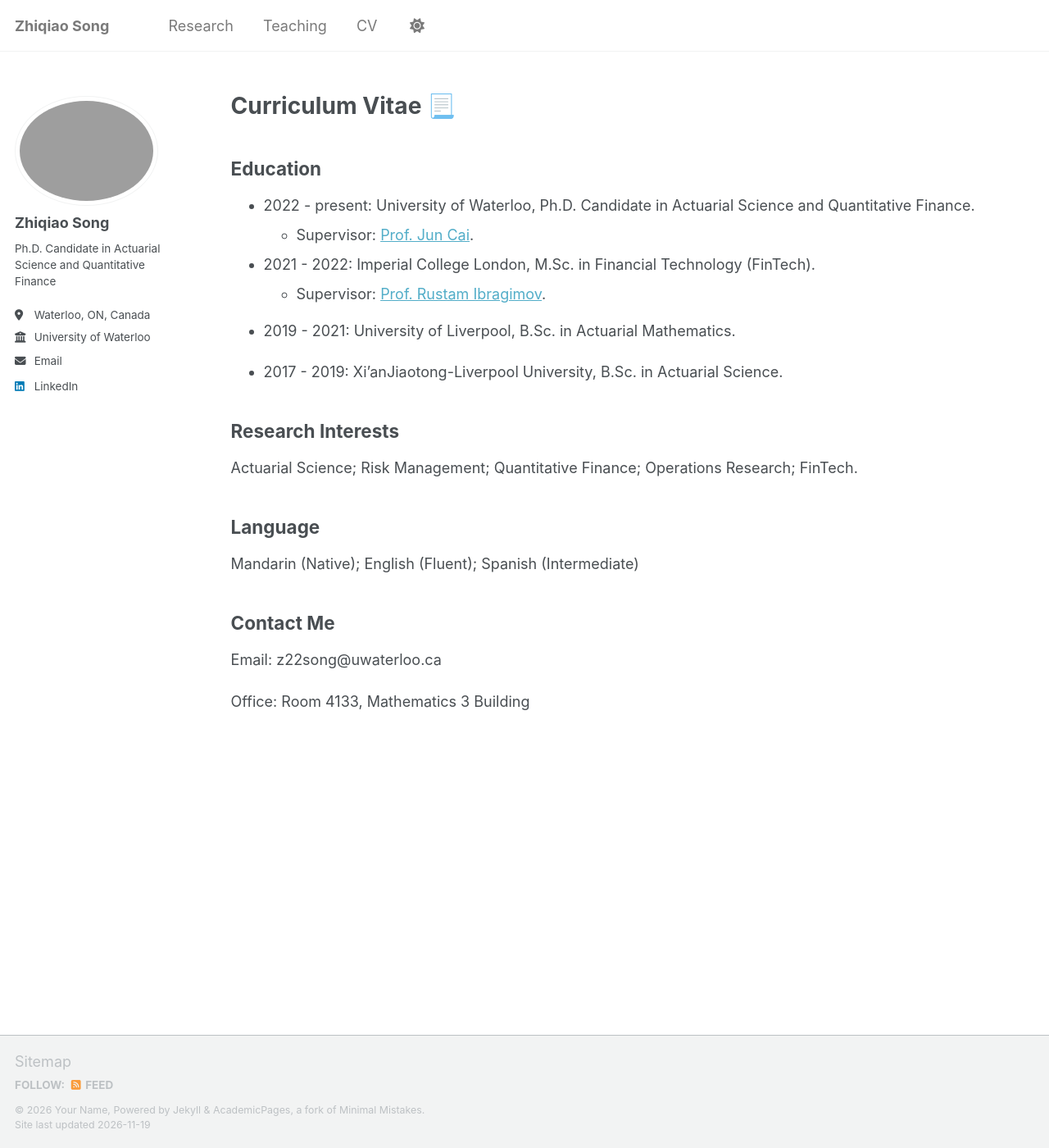
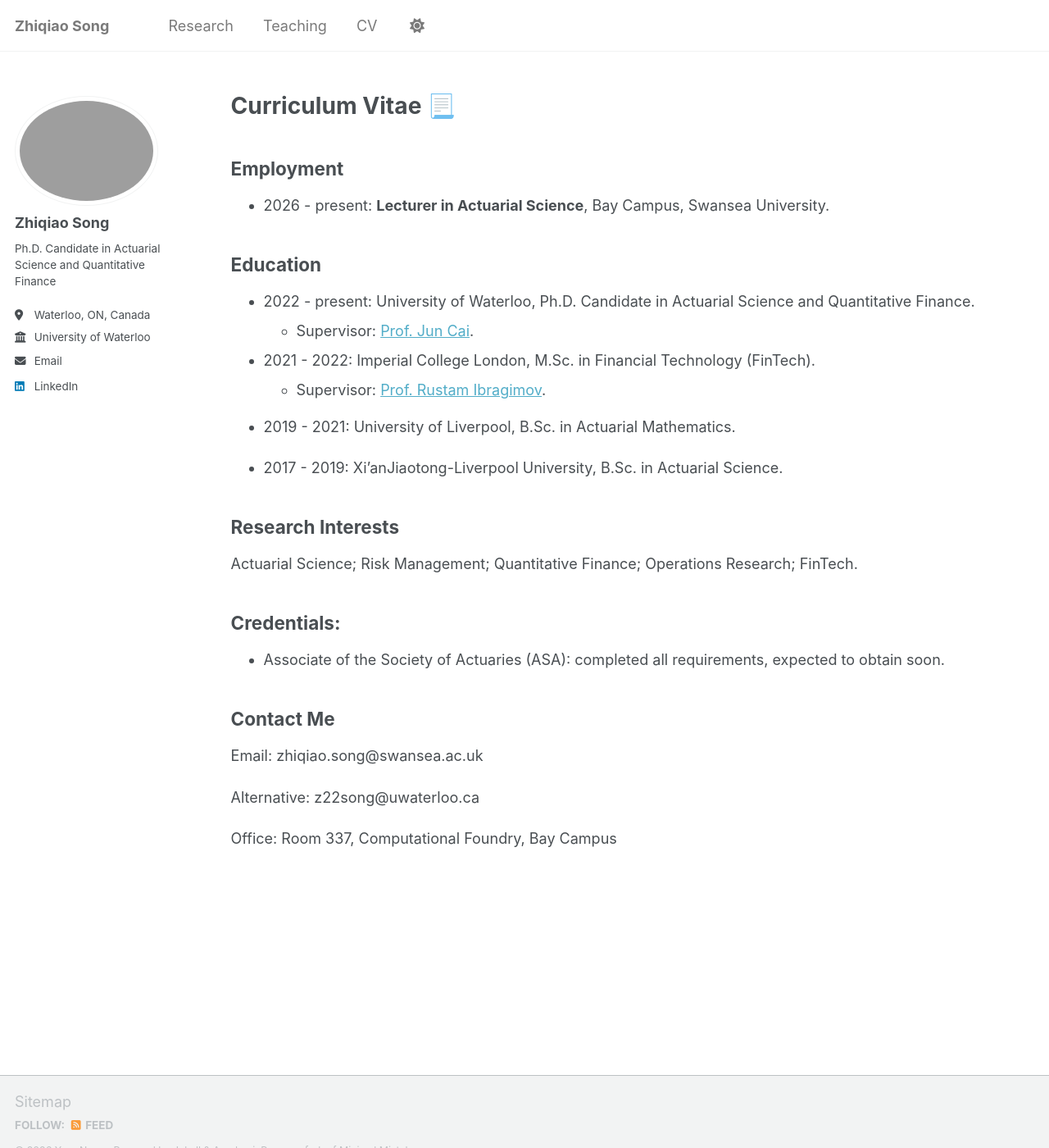
Before and after one commit to ZhiqiaoSong/zhiqiaosong.github.io, a Jekyll site: the page built from _pages/cv.md, in a window 1280 px wide and 1400 px high. Shown: the whole window at 82% size. Built offline with Jekyll 4.4.1, drawn with Linux system fonts in a browser that asks for light colours; a script that is not in the unit is left out.

Commit message:
Update cv.md

```diff
--- a/_pages/cv.md
+++ b/_pages/cv.md
@@ -9,6 +9,9 @@ author_profile: true
 
 Curriculum Vitae 📃
 ======
+
+## Employment
+* 2026 - present: **Lecturer in Actuarial Science**, Bay Campus, Swansea University.
 
 ## Education
 
@@ -26,10 +29,13 @@ Curriculum Vitae 📃
 
 Actuarial Science; Risk Management; Quantitative Finance; Operations Research; FinTech.
 
-## Language
-Mandarin (Native); English (Fluent); Spanish (Intermediate)
+## Credentials:
+* Associate of the Society of Actuaries (ASA): completed all requirements, expected to obtain soon.
+
 
 ## Contact Me
-Email: z22song@uwaterloo.ca
+Email: zhiqiao.song@swansea.ac.uk
 
-Office: Room 4133, Mathematics 3 Building
+Alternative: z22song@uwaterloo.ca
+
+Office: Room 337, Computational Foundry, Bay Campus
```
